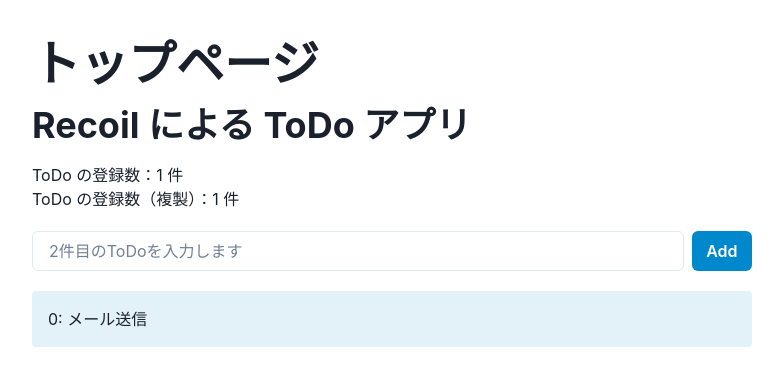
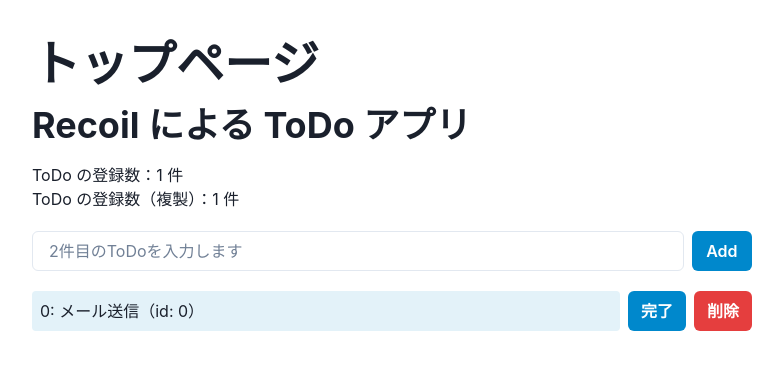
Before and after one commit to siakas/nextjs-recoil-sample, a Next.js app: page / in a window 1280 px wide. Shown: the top 386 px of the page, without its empty margins (248-1031 px from the left). Built offline with nearby package versions, Linux system fonts and the light colour scheme.

Commit message:
ToDo のステータス切り替えボタンと削除ボタンを追加

```diff
--- a/src/components/TodoItem.tsx
+++ b/src/components/TodoItem.tsx
@@ -1,5 +1,7 @@
 import type { FC } from 'react'
-import { Box } from '@chakra-ui/react'
+import { Box, Button, Flex } from '@chakra-ui/react'
+import { useRecoilState } from 'recoil'
+import { todoListState } from '@/store/atom'
 
 type Props = {
   todo: {
@@ -7,19 +9,61 @@
     title: string
     isComplete: boolean
   }
+  index: number
 }
 
-const TodoItem: FC<Props> = ({ todo }) => {
+const TodoItem: FC<Props> = ({ todo, index }) => {
+  const [todoList, setTodoList] = useRecoilState(todoListState)
+
+  // アイテム削除のメソッドを定義
+  const removeItem = () => {
+    // 削除ボタンをクリックしたコンポーネントの id と一致する todoList 内のアイテムのインデックスを取得
+    const index = todoList.findIndex((listItem) => listItem.id === todo.id)
+
+    // インデックス番号を利用して、自分を除いた配列をあらたに作成
+    const newTodoList = [
+      ...todoList.slice(0, index),
+      ...todoList.slice(index + 1),
+    ]
+
+    // todoList へのセッター関数であらたな配列を設定
+    setTodoList(newTodoList)
+  }
+
+  // アイテムのステータス切り替えのメソッドを定義
+  const toggleItemCompletion = () => {
+    const index = todoList.findIndex((listItem) => listItem.id === todo.id)
+    // console.log(todo.title, index)
+    const newTodoList = [
+      ...todoList.slice(0, index),
+      {
+        ...todo,
+        isComplete: !todo.isComplete,
+      },
+      ...todoList.slice(index + 1),
+    ]
+    setTodoList(newTodoList)
+  }
+
   return (
+    <Flex gap={2}>
       <Box
-      key={todo.id}
         data-id={todo.id}
         bg="telegram.50"
-      p={4}
+        p={2}
         borderRadius={4}
+        w="100%"
+        textDecoration={todo.isComplete ? 'line-through' : ''}
       >
-      {todo.id}: {todo.title}
+        {index}: {todo.title}（id: {todo.id}）
       </Box>
+      <Button colorScheme="telegram" onClick={toggleItemCompletion}>
+        {todo.isComplete ? '取消' : '完了'}
+      </Button>
+      <Button colorScheme="red" onClick={removeItem}>
+        削除
+      </Button>
+    </Flex>
   )
 }
 
--- a/src/components/TodoList.tsx
+++ b/src/components/TodoList.tsx
@@ -20,8 +20,8 @@
       <TodoListStats2 />
       <AddTodoItem />
       <Stack>
-        {todoList.map((todo) => (
-          <TodoItem key={todo.id} todo={todo} />
+        {todoList.map((todo, index) => (
+          <TodoItem key={todo.id} todo={todo} index={index} />
         ))}
       </Stack>
     </div>
```
Lines whose indentation alone changed are shown as unchanged.
